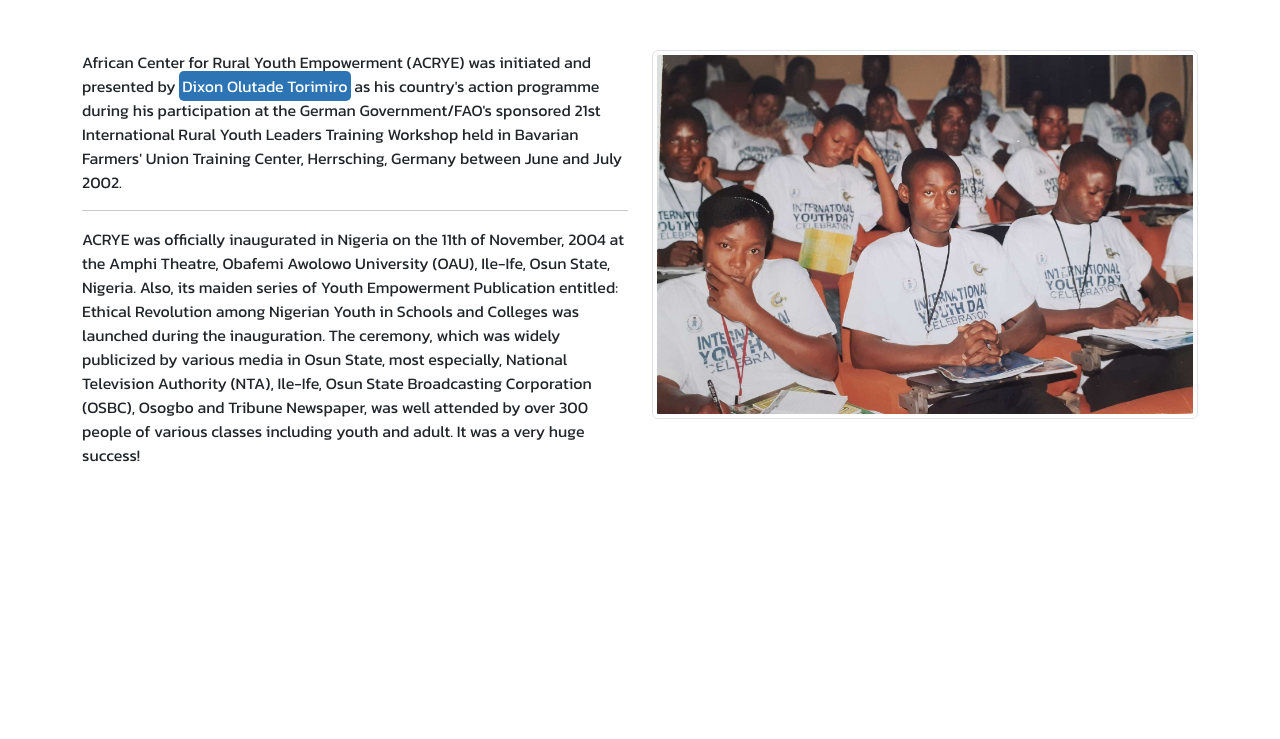
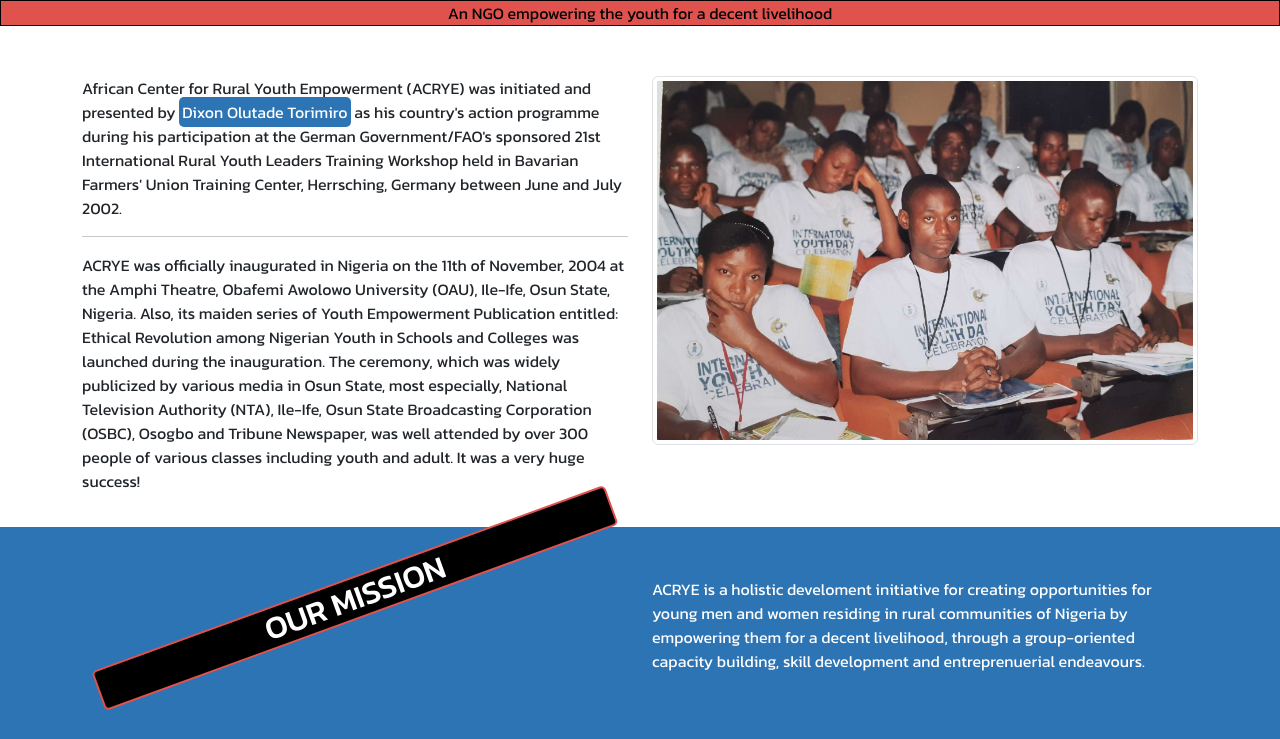
Before and after one commit to Samuel-2626/acrye, a PHP site: page / in a window 1280 px wide. Shown: the part 211-950 px from the top of the page. Before the commit the page ends 673 px from the top, so only its background shows below. Run offline with PHP 8.4, Linux system fonts and the light colour scheme.

Commit message:
[add] third-section

```diff
--- a/css/main.css
+++ b/css/main.css
@@ -22,6 +22,12 @@ mark {
     background-color: var(--primary-color);
     color: var(--white);
     border-radius: 5px;
+}
+
+.sub-heading {
+    background-color: var(--primary-color);
+    color: var(--white);
+    border: 1px solid var(--dark);
 }
 
 .first-section {
@@ -54,3 +60,18 @@ mark {
         display: none;
     }
 }
+
+.third-section {
+    background-color: var(--primary-color);
+    color: var(--white);
+    padding: 50px 0px;
+}
+
+@media screen and (min-width: 768px) {
+    .third-section__heading {
+        background-color: var(--dark);
+        transform: rotate(-20deg);
+        border-radius: 5px;
+        border: 2px solid var(--secondary-color);
+    }
+}
--- a/index.php
+++ b/index.php
@@ -21,6 +21,9 @@
         <p>African Center for Rural Youth Empowerment</p>
     </section>
   </header>
+  <div class="sub-heading text-center">
+    An NGO empowering the youth for a decent livelihood
+  </div>
 
   <section class="second-section">
     <div class="container">
@@ -44,9 +47,27 @@
 
             </div>
             <div class="col-md-6 mb-4">
-                <img src="images/background.jpg" alt="" class="img-fluid img-thumbnail">
+                <img src="images/background.jpg" alt="Second Section Background Image" class="img-fluid img-thumbnail">
             </div>
         </div>
+    </div>
+  </section>
+
+  <section class="third-section">
+    <div class="container">
+      <div class="row">
+        <div class="col-md-6">
+          <h2 class="text-center third-section__heading">OUR MISSION</h2>
+        </div>
+        <div class="col-md-6">
+          <p>
+            ACRYE is a holistic develoment initiative for creating opportunities for young men and
+            women residing in rural communities of Nigeria by empowering them for a decent livelihood,
+            through a group-oriented capacity building, skill development and entreprenuerial
+            endeavours.
+          </p>
+        </div>
+      </div>
     </div>
   </section>
 
--- a/js/main.js
+++ b/js/main.js
@@ -5,13 +5,18 @@ const dark = "#000";
 const white = "#fff";
 
 const firstSection = document.querySelector(".first-section");
+const subHeading = document.querySelector(".sub-heading");
 
 firstSection.addEventListener("mouseenter", function() {
     this.style.backgroundColor = primaryColor;
-    this.style.color = white
+    this.style.color = white;
+    subHeading.style.color = dark;
+    subHeading.style.backgroundColor = secondaryColor;
 })
 
 firstSection.addEventListener("mouseleave", function() {
     this.style.backgroundColor = secondaryColor;
     this.style.color = dark;
+    subHeading.style.color = white;
+    subHeading.style.backgroundColor = primaryColor;
 })
```
